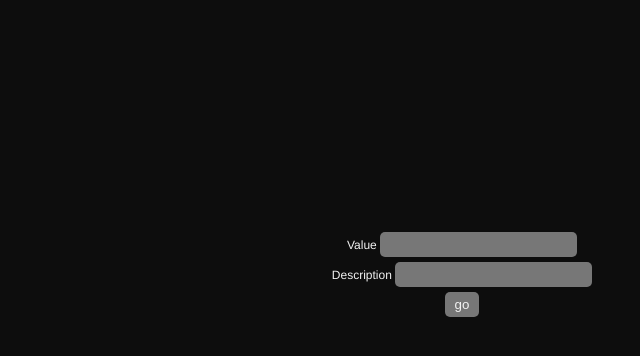
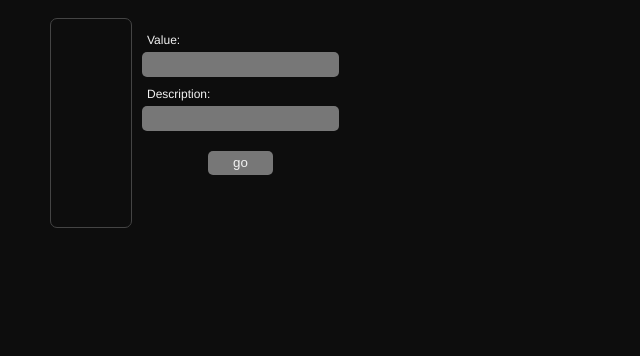
Before and after one commit to GrzegorzJarosz/pieChart, a website: page src/index.html in a window 1280 px wide. Shown: the whole page, without its empty margins (178-818 px from the left). Drawn offline with nearby package versions, Linux system fonts and the light colour scheme; files that its build step writes are made by us from their sources.

Commit message:
css flexbox

```diff
--- a/src/index.html
+++ b/src/index.html
@@ -11,15 +11,15 @@
 
 		<section id="chart-sect">
 
-			<div id="piechart"></div>
-			<div id="key"></div>
+			<div class="col-sec" id="piechart"></div>
+			<div class="col-sec"id="key"></div>
 
-			<div>
+			<div class="col-sec"id="form-cont">
 				<form id="setForm">
-					<label for="secVal">Value</label>
-					<input type="number" name="val" min="0"  required id="secVal"><br>
-					<label for="secDescr">Description</label>
-					<input type="text" name="descr" required id="secDescr"><br>
+					<label for="secVal">Value:</label>
+					<input type="number" name="val" min="0"  required id="secVal">
+					<label for="secDescr">Description:</label>
+					<input type="text" name="descr" required id="secDescr">
 					<input type="submit" value="go">
 				</form>
 			</div>
--- a/src/scss/_colors.scss
+++ b/src/scss/_colors.scss
@@ -1,4 +1,4 @@
 $bcgr-main:#0d0d0d;
 $col-main:#f2f2f2;
-
+$col-bord:#444;
 $bcgr-inp:#777;
--- a/src/scss/styles.scss
+++ b/src/scss/styles.scss
@@ -7,43 +7,63 @@ body {
 	font-size:12px;
 	color:#f2f2f2;
 }
+.col-sec{
+	padding:10px;
+}
 
 #chart-sect{
-	text-align: center;
-	#piechart{
-		margin:auto;
-		width:200px;
-		height:200px;
-		//background-color: $bcgr-inp;
-	}
+	display:flex;
 }
 
-#setForm {
-	margin-top: 10px;
-	input, button{
-		background-color:$bcgr-inp;
-		color:$col-main;
-		border:none;
-		border-radius:5px;
-		padding:5px 10px;
-		margin-bottom: 5px;
-	}
+#piechart{
+	width:200px;
+	height:200px;
 }
+
 
 #key{
 	margin-top: 10px;
-	display: inline-block;
-	text-align: left;
+	border:1px solid $col-bord;
+	border-radius: 7px;
+	min-width: 60px;
 	.key-sub{
+		display:flex;
 		.key-sub-col{
-			display: inline-block;
-			// width:20px;
-			// height: 10px;
 			margin: 2px 5px;
 			padding:2px 10px;
 		}
 		.key-sub-txt{
 			font-size:10px;
+			padding:5px;
 		}
 	}
 }
+
+#form-cont{
+	#setForm {
+		margin-top: 10px;
+		display: flex;
+		flex-direction: column;
+		label{
+			padding:5px;
+		}
+		input, button{
+			background-color:$bcgr-inp;
+			color:$col-main;
+			border:none;
+			border-radius:5px;
+			padding:5px 10px;
+			margin-bottom: 5px;
+		}
+		input[type=submit]{
+			margin:15px 0;
+			padding:4px 25px 5px 25px;
+			align-self: center;
+			cursor:pointer;
+			transition: all 0.15s ease-in-out;
+			&:hover{
+				background-color: #555;
+			}
+		}
+	}
+}
```
Also changed, not shown: dist/css/styles.css, dist/index.html.
